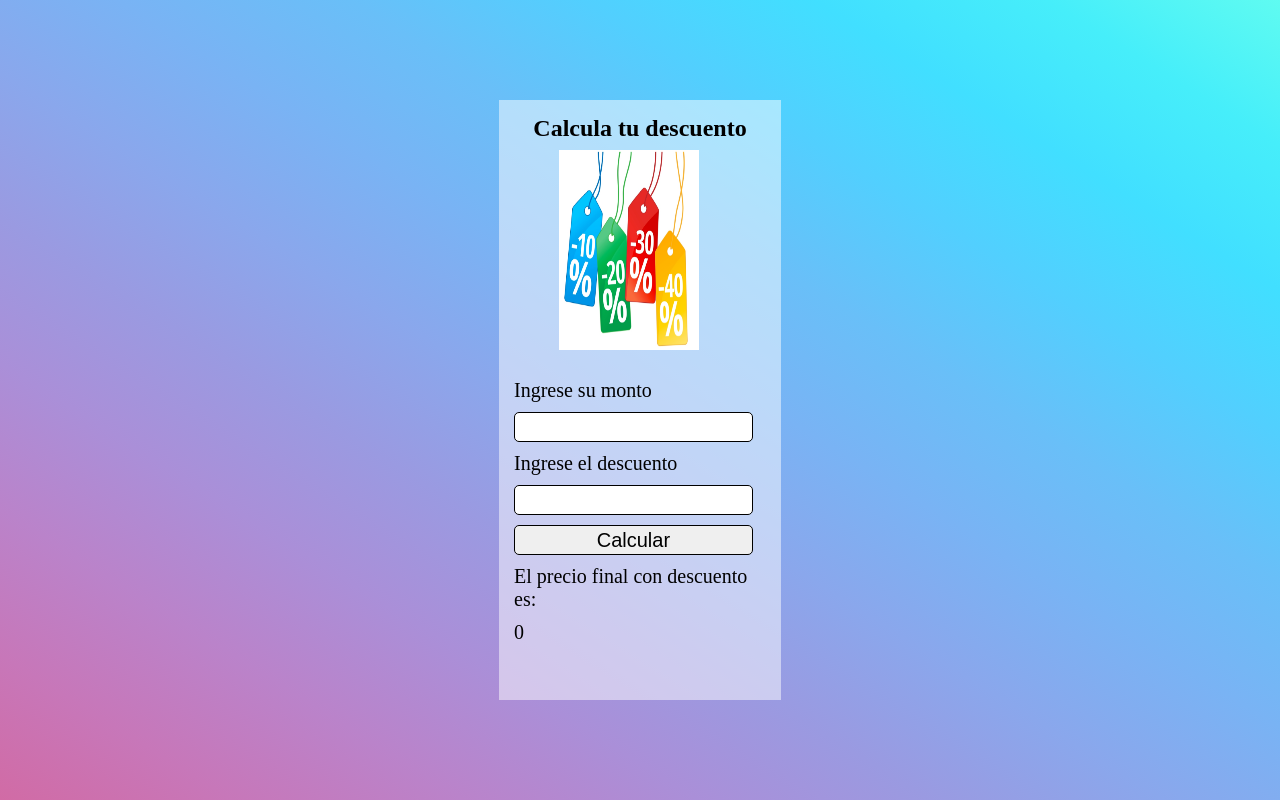
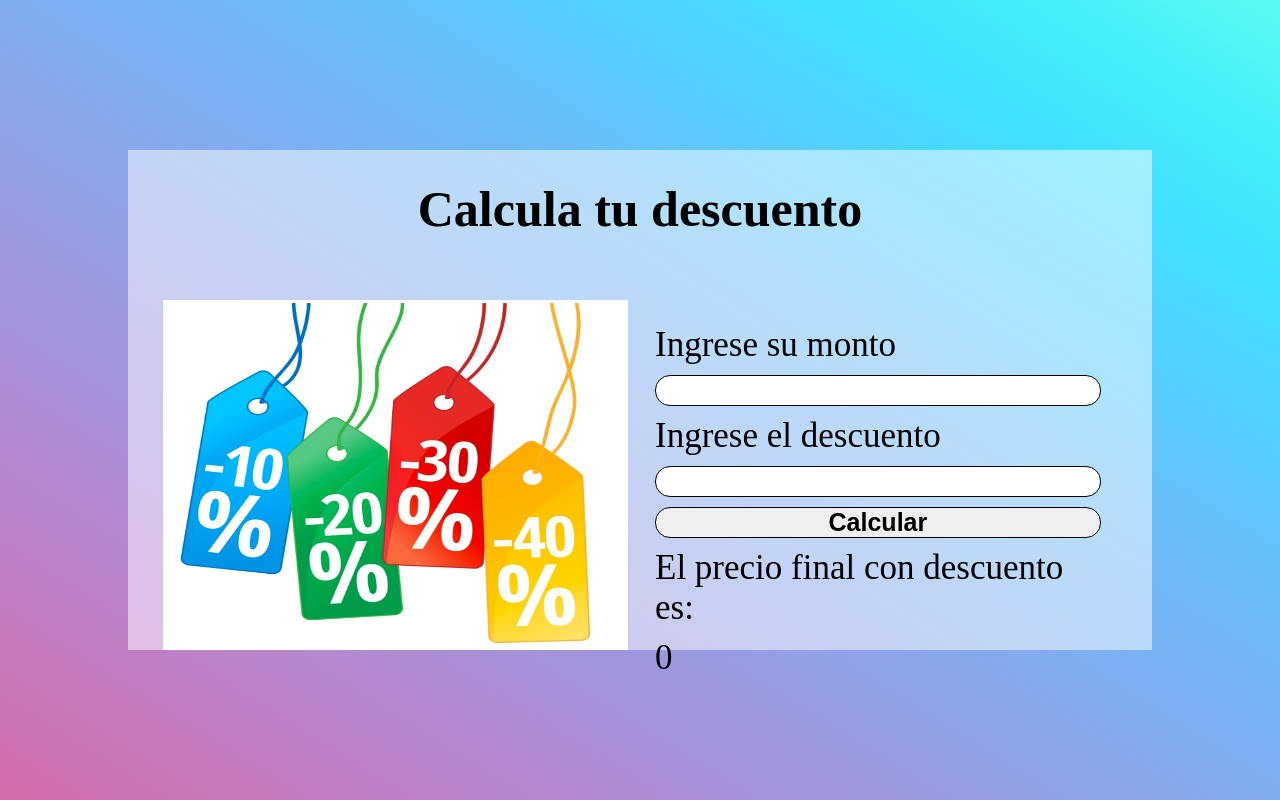
Before and after one commit to DanteAllccahuaman/descuento, a plain HTML site: page index.html in a window 1280 px wide. Drawn offline with Linux system fonts and the light colour scheme.

Commit message:
responsive

```diff
--- a/index.html
+++ b/index.html
@@ -17,7 +17,7 @@
                     <p>Ingrese su monto</p>
                     <input type="number" id="monto">
                     <p>Ingrese el descuento</p>
-                    <input type="number" id="descuento">
+                    <input type="number" min="0" max="100" id="descuento">
                     <input type="button" value="Calcular" id="calcular">
                     <P>El precio final con descuento es:</P>
                     <p id="modificar">0</p>
--- a/main.js
+++ b/main.js
@@ -8,7 +8,12 @@ calcular.addEventListener('click', calcularDes);
 console.log(calcular)
 
 function calcularDes (){
-    let descuento = montoDesc.value * (descuentoDesc.value / 100);
-    let final = montoDesc.value - descuento;
-    modificarCal.innerHTML = final;
+    if(descuentoDesc.value < 100){
+        let descuento = montoDesc.value * (descuentoDesc.value / 100);
+        let final = montoDesc.value - descuento;
+        modificarCal.innerHTML = final;
+    }else{
+        modificarCal.innerHTML = "Ingresar descuento entre 1% y 100%"
+    }
+
 }
--- a/style.css
+++ b/style.css
@@ -18,10 +18,11 @@ section{
     flex-direction: column;
     justify-content: center;
     align-items: center;
-    margin: auto;
+    margin: 0 auto;
 }
 
 .containerDec{
+    width: 100%;
     height: 600px;
     background-color: rgba(255, 255, 255, 0.5);
 }
@@ -56,4 +57,85 @@ section{
     border-radius: 5px;
     font-size: 20px;
     font-weight: 500;
+    text-align: center;
 }
+
+@media screen and (min-width:768px) {
+    .containerDec{
+        height: 1200px;
+    }
+
+    .containerDec h1{
+        height: 150px;
+        text-align: center;
+        padding-top: 50px;
+        font-size: 50px;
+    }
+
+    .containerDec img{
+        width: 500px;
+        height: 400px;
+        padding-left: 100px;
+    }
+
+    .container form{
+        height: 800px;
+        font-size: 40px;
+
+
+    }
+
+    .container input{
+        height: 50px;
+        border-radius: 15px;
+        font-size: 25px;
+        font-weight: 700;
+        text-align: center;
+    }
+}
+
+@media screen and (min-width:769px) {
+    .containerDec{
+        height: 500px;
+        display: grid;
+        grid-template-columns: repeat(2, 1fr);
+        grid-template-rows: repeat(2, 1fr);
+    }
+
+    .containerDec h1{
+        height: 150px;
+        text-align: center;
+        padding-top: 30px;
+        font-size: 50px;
+        grid-column: 1 / 3;
+        grid-row: 1 / 2;
+    }
+
+    .containerDec img{
+        width: 500px;
+        height: 350px;
+        justify-content: center;
+        align-items: center;
+        grid-column: 1 / 2;
+        grid-row: 2 / 3;
+        margin-top: 0;
+        padding-left: 35px;
+    }
+
+    .container form{
+        height: 300px;
+        font-size: 40px;
+        grid-column: 2 / 3;
+        grid-row: 2 / 3;
+        font-size: 35px;
+
+    }
+
+    .container input{
+        height: 50px;
+        border-radius: 15px;
+        font-size: 25px;
+        font-weight: 700;
+        text-align: center;
+    }
+}
```
